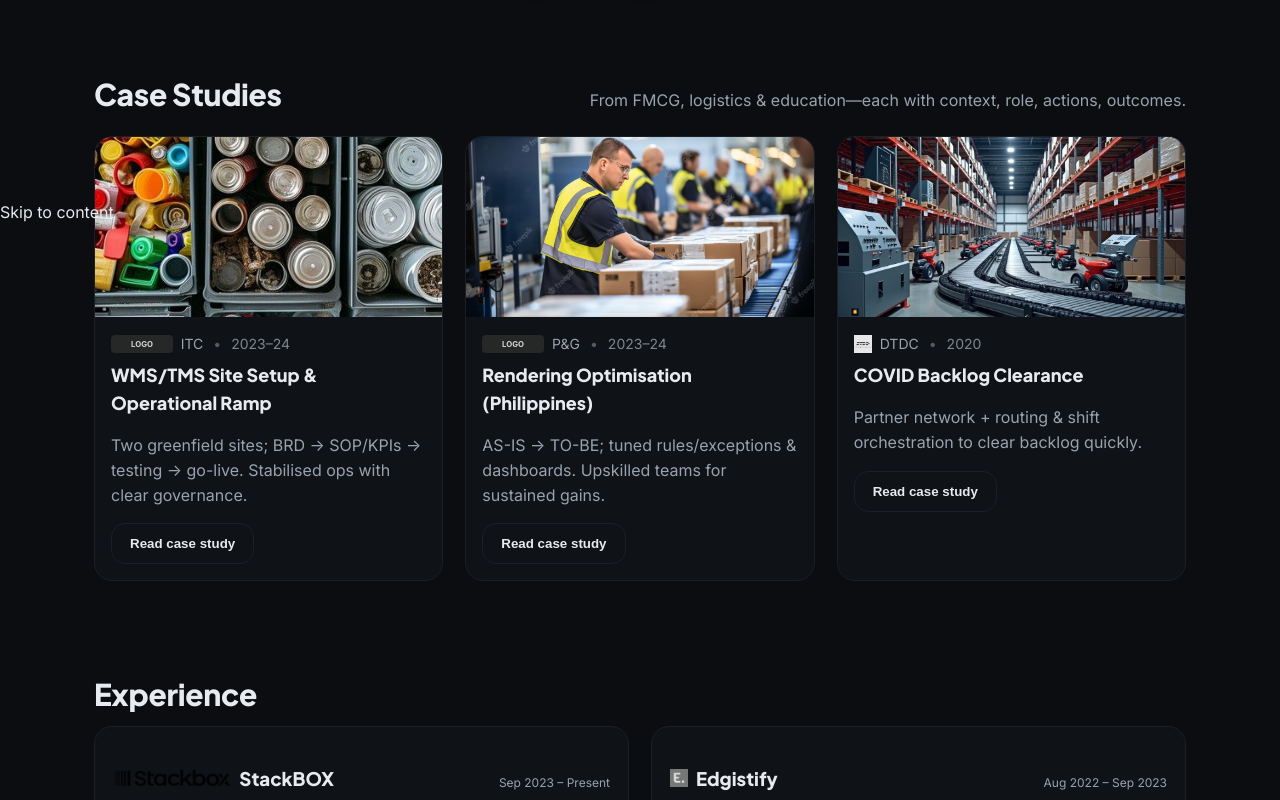
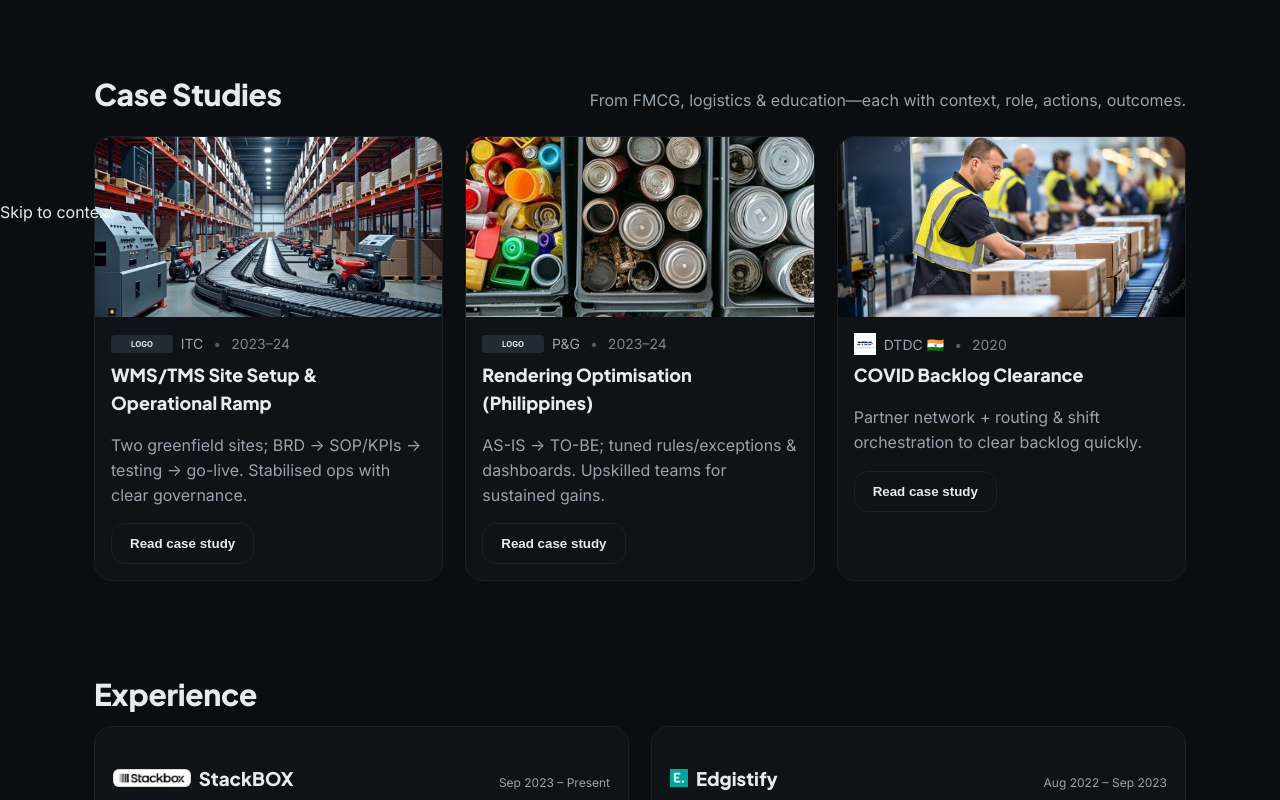
Before and after one commit to mohdizhan7/Portfolio, a React (Vite) app: page / in a window 1280 px wide. Shown: the part 600-1400 px from the top of the page. Built offline with nearby package versions, Linux system fonts and the light colour scheme.

Commit message:
brand: white chip for StackBOX, bigger DTDC; flags in meta; swap work covers (ITC<-DTDC, P&G<-ITC, DTDC<-P&G)

```diff
--- a/src/App.tsx
+++ b/src/App.tsx
@@ -38,7 +38,7 @@
     id:'itc', brand:'itc', period:'2023–24',
     title:'WMS/TMS Site Setup & Operational Ramp',
     summary:'Two greenfield sites; BRD → SOP/KPIs → testing → go-live. Stabilised ops with clear governance.',
-    cover:'logos/itc.jpg',   // your Pinterest (2)
+    cover:'logos/dtdc.jpg',   // your Pinterest (2)
     caseStudy:{
       context:'ITC required rapid stand-up of two warehouses with clear KPIs and governance.',
       role:'Assistant Project Manager (StackBOX), cross-functional with product/ops.',
@@ -58,7 +58,7 @@
     id:'pg', brand:'pg', period:'2023–24',
     title:'Rendering Optimisation (Philippines)',
     summary:'AS-IS → TO-BE; tuned rules/exceptions & dashboards. Upskilled teams for sustained gains.',
-    cover:'logos/pg.jpg',    // your Pinterest (1)
+    cover:'logos/itc.jpg',    // your Pinterest (1)
     caseStudy:{
       context:'Rendering exceptions and throughput variability created delays.',
       role:'Account Lead / PM for the PH program.',
@@ -78,7 +78,7 @@
     id:'dtdc', brand:'dtdc', period:'2020',
     title:'COVID Backlog Clearance',
     summary:'Partner network + routing & shift orchestration to clear backlog quickly.',
-    cover:'logos/dtdc.jpg',  // your Pinterest base image
+    cover:'logos/pg.jpg',  // your Pinterest base image
     caseStudy:{
       context:'Branch faced a COVID-era delivery backlog.',
       role:'Branch/Ops Manager leading a 25-member team.',
--- a/src/styles.css
+++ b/src/styles.css
@@ -88,3 +88,29 @@
 .cs-title{margin:6px 0 8px}
 .cs-two{display:grid;grid-template-columns:260px 1fr;gap:18px}
 @media(max-width:760px){.cs-two{grid-template-columns:1fr}}
+
+/* --- brand logo fixes & flags --- */
+.meta-logo{ filter:none !important; background:transparent; }
+
+/* StackBOX: black logo on dark bg -> put on a white chip */
+.meta-logo[src*="stackbox"]{
+  background:#fff; padding:4px 6px; border-radius:6px;
+  box-shadow:0 0 0 1px rgba(0,0,0,.15) inset;
+}
+
+/* DTDC: increase visibility */
+.meta-logo[src*="dtdc"]{ height:22px; width:auto; }
+
+/* Keep Edgistify color as-is (no invert) -> already handled by filter:none above */
+
+/* Flags on Work cards (based on the logo next to brand text) */
+.meta .meta-brand{ position:relative; }
+.meta .meta-logo[src*="itc"]  + .meta-brand::after{ content:"  🇮🇳"; }
+.meta .meta-logo[src*="pg"]   + .meta-brand::after{ content:"  🇵🇭"; }
+.meta .meta-logo[src*="dtdc"] + .meta-brand::after{ content:"  🇮🇳"; }
+
+/* Flags on Experience cards (logo sits before the company name) */
+.xp-card .xp-head img[src*="stackbox"] + *::after{ content:"  🇮🇳"; }
+.xp-card .xp-head img[src*="edgistify"]+ *::after{ content:"  🇮🇳"; }
+.xp-card .xp-head img[src*="mindseed"] + *::after{ content:"  🇮🇳"; }
+.xp-card .xp-head img[src*="dtdc"]     + *::after{ content:"  🇮🇳"; }
```
